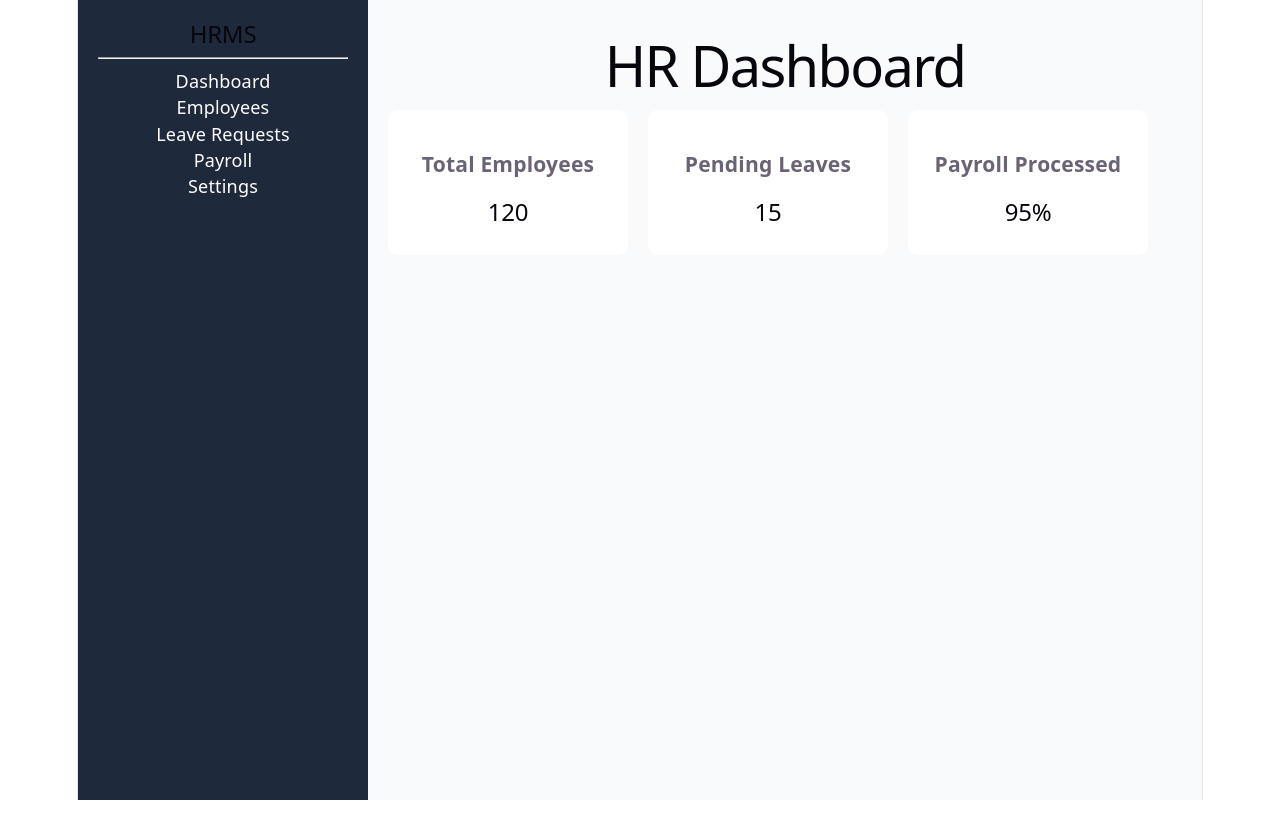
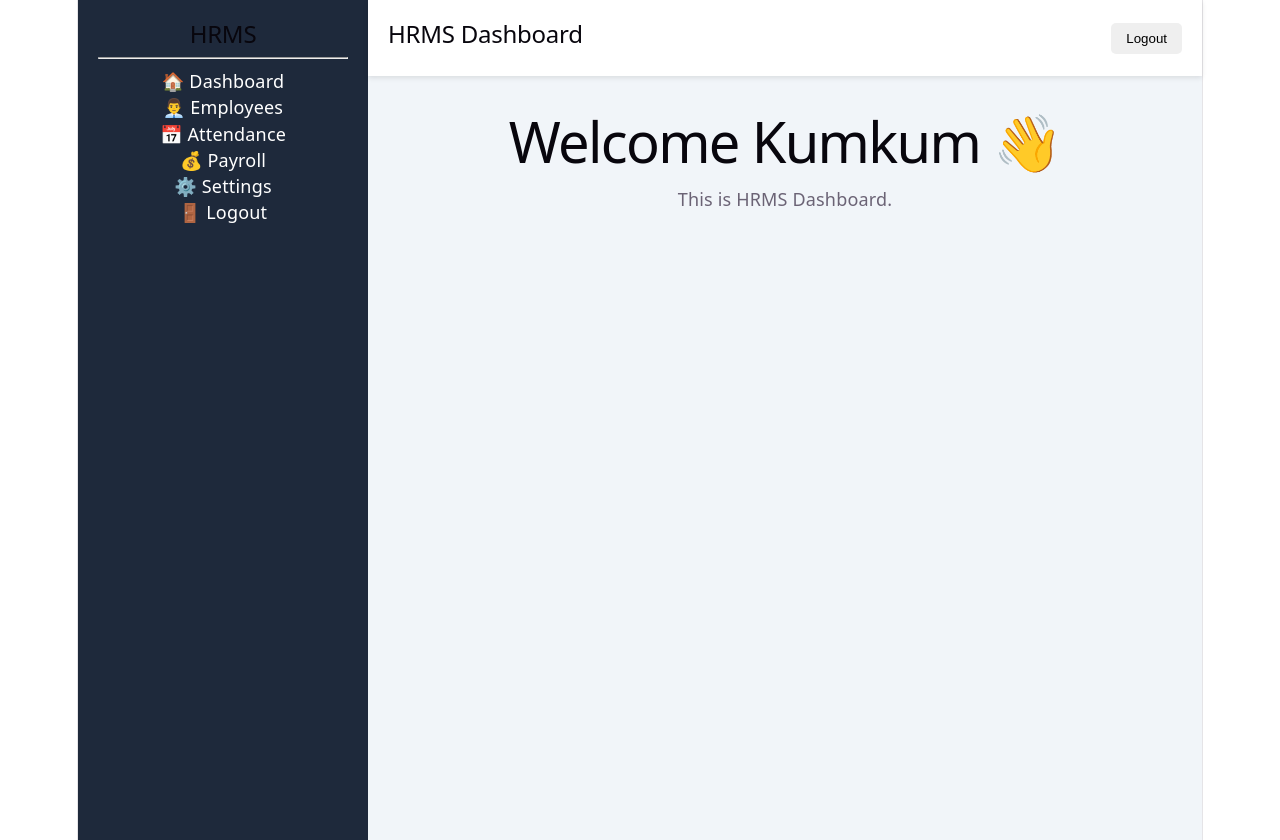
Before and after one commit to KumkumDadhich/infotact-hrms-dashboard, a React app: page / in a window 1280 px wide. Before the commit the page ends 800 px from the top, so only its background shows below. Built offline with nearby package versions, Linux system fonts and the light colour scheme; the HTML template or start-up script is replaced by a standard one.

Commit message:
feat: create sidebar and navbar componenets (fixes #4)

```diff
--- a/src/App.jsx
+++ b/src/App.jsx
@@ -1,77 +1,24 @@
+import Sidebar from "./components/Sidebar";
+import Navbar from "./components/Navbar";
+
 function App() {
   return (
-    <div style={{ display: "flex", minHeight: "100vh" }}>
+    <div style={{ display: "flex" }}>
+      <Sidebar />
 
-      {/* Sidebar */}
-      <div
-        style={{
-          width: "250px",
-          background: "#1e293b",
-          color: "white",
-          padding: "20px",
-        }}
-      >
-        <h2>HRMS</h2>
-        <hr />
-        <p>Dashboard</p>
-        <p>Employees</p>
-        <p>Leave Requests</p>
-        <p>Payroll</p>
-        <p>Settings</p>
-      </div>
-
-      {/* Main Content */}
       <div
         style={{
           flex: 1,
-          padding: "20px",
-          background: "#f8fafc",
+          background: "#f1f5f9",
+          minHeight: "100vh",
         }}
       >
-        <h1>HR Dashboard</h1>
+        <Navbar />
 
-        <div
-          style={{
-            display: "flex",
-            gap: "20px",
-            marginTop: "20px",
-          }}
-        >
-          <div
-            style={{
-              background: "white",
-              padding: "20px",
-              borderRadius: "10px",
-              width: "200px",
-            }}
-          >
-            <h3>Total Employees</h3>
-            <h2>120</h2>
-          </div>
+        <div style={{ padding: "20px" }}>
+          <h1>Welcome Kumkum 👋</h1>
 
-          <div
-            style={{
-              background: "white",
-              padding: "20px",
-              borderRadius: "10px",
-              width: "200px",
-            }}
-          >
-            <h3>Pending Leaves</h3>
-            <h2>15</h2>
-          </div>
-
-          <div
-            style={{
-              background: "white",
-              padding: "20px",
-              borderRadius: "10px",
-              width: "200px",
-            }}
-          >
-            <h3>Payroll Processed</h3>
-            <h2>95%</h2>
-          </div>
+          <p>This is HRMS Dashboard.</p>
         </div>
       </div>
     </div>
--- /dev/null
+++ b/src/components/Navbar.jsx
@@ -0,0 +1,32 @@
+function Navbar() {
+  return (
+    <div
+      style={{
+        background: "white",
+        padding: "20px",
+        display: "flex",
+        justifyContent: "space-between",
+        alignItems: "center",
+        boxShadow: "0 2px 5px rgba(0,0,0,0.1)",
+        color: "black",
+      }}
+    >
+      <h2>HRMS Dashboard</h2>
+
+      <div>
+        <button
+          style={{
+            padding: "8px 15px",
+            border: "none",
+            borderRadius: "5px",
+            cursor: "pointer",
+          }}
+        >
+          Logout
+        </button>
+      </div>
+    </div>
+  );
+}
+
+export default Navbar;
--- /dev/null
+++ b/src/components/Sidebar.jsx
@@ -0,0 +1,25 @@
+function Sidebar() {
+  return (
+    <div
+      style={{
+        width: "250px",
+        height: "100vh",
+        background: "#1e293b",
+        color: "white",
+        padding: "20px",
+      }}
+    >
+      <h2>HRMS</h2>
+      <hr />
+
+      <p>🏠 Dashboard</p>
+      <p>👨‍💼 Employees</p>
+      <p>📅 Attendance</p>
+      <p>💰 Payroll</p>
+      <p>⚙️ Settings</p>
+      <p>🚪 Logout</p>
+    </div>
+  );
+}
+
+export default Sidebar;
```
Also changed, not shown: src/components/DashboardCard.jsx (added), src/pages/DashboardPage.jsx (added), src/pages/LoginPage.jsx (added), 2 other files (tests, documents, lock files or other folders).
